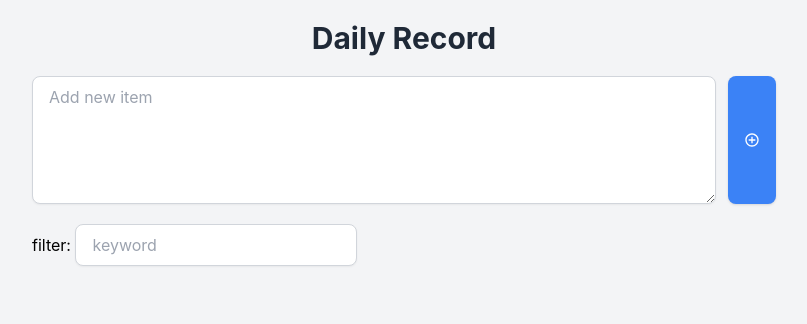
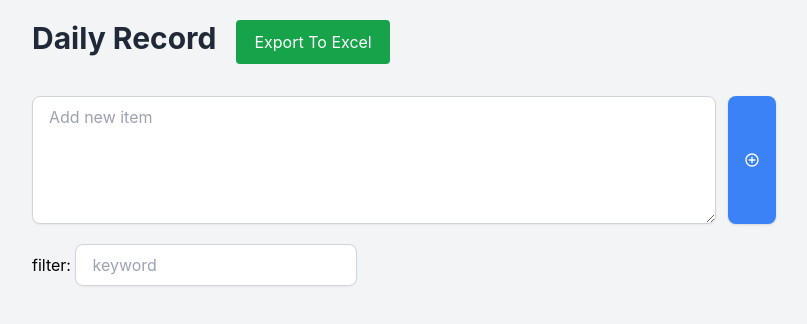
Before and after one commit to jimmyww7710/react-json-diary-localStorage, a React (Create React App) app: page / in a window 1280 px wide. Shown: the top 324 px of the page, without its empty margins (236-1043 px from the left). Built offline with nearby package versions, Linux system fonts and the light colour scheme.

Commit message:
feat: export to excel button

```diff
--- a/package.json
+++ b/package.json
@@ -9,7 +9,8 @@
     "react-dom": "^19.0.0",
     "react-icons": "^5.4.0",
     "react-scripts": "5.0.1",
-    "web-vitals": "^4.2.4"
+    "web-vitals": "^4.2.4",
+    "xlsx": "^0.18.5"
   },
   "scripts": {
     "start": "react-scripts start",
--- a/public/index.html
+++ b/public/index.html
@@ -1,14 +1,12 @@
 <!DOCTYPE html>
 <html lang="en">
+
 <head>
   <meta charset="utf-8" />
   <link rel="icon" href="%PUBLIC_URL%/favicon.ico" />
   <meta name="viewport" content="width=device-width, initial-scale=1" />
   <meta name="theme-color" content="#000000" />
-    <meta
-      name="description"
-      content="Web site created using create-react-app"
-    />
+  <meta name="description" content="Web site created using create-react-app" />
   <link rel="apple-touch-icon" href="%PUBLIC_URL%/logo192.png" />
   <!--
       manifest.json provides metadata used when your web app is installed on a
@@ -24,8 +22,9 @@
       work correctly both with client-side routing and a non-root public URL.
       Learn how to configure a non-root public URL by running `npm run build`.
     -->
-    <title>React App</title>
+  <title>Dairy Record</title>
 </head>
+
 <body>
   <noscript>You need to enable JavaScript to run this app.</noscript>
   <div id="root"></div>
@@ -40,4 +39,5 @@
       To create a production bundle, use `npm run build` or `yarn build`.
     -->
 </body>
+
 </html>
--- a/src/App.js
+++ b/src/App.js
@@ -2,6 +2,7 @@ import React, { useEffect, useState } from "react";
 import { getData, addData, deleteData } from "../src/util/shareFunctions";
 import { MdOutlineAddCircleOutline, MdOutlineRemoveCircleOutline } from 'react-icons/md';
 import Popup from './component/Popup';
+import ExportJsonToExcel from './component/ExportJsonToExcel'
 
 const App = () => {
   const [data, setData] = useState([]);
@@ -74,9 +75,12 @@ const App = () => {
 
   return (
     <div className="min-h-screen bg-gray-100 flex flex-col p-5 items-center">
-      <h1 className="text-3xl font-bold text-gray-800 mb-5">Daily Record</h1>
       <section className="w-[60%]">
-        <div className="flex space-x-3 mb-5">
+        <div className="flex">
+          <h1 className="text-3xl font-bold text-gray-800 mb-5 mr-5">Daily Record</h1>
+          <ExportJsonToExcel jsonData={data} fileName="dairy-all" buttonName='Export To Excel' />
+        </div>
+        <div className="flex space-x-3 mt-5 mb-5">
           <textarea
             value={newItem}
             onChange={(e) => setNewItem(e.target.value)}
--- /dev/null
+++ b/src/component/ExportJsonToExcel.js
@@ -0,0 +1,24 @@
+import React from "react";
+import * as XLSX from "xlsx";
+
+const ExportJsonToExcel = ({ jsonData, fileName, buttonName }) => {
+    const handleExport = () => {
+        // Create a new worksheet from the JSON data
+        const ws = XLSX.utils.json_to_sheet(jsonData);
+
+        // Create a new workbook and append the worksheet to it
+        const wb = XLSX.utils.book_new();
+        XLSX.utils.book_append_sheet(wb, ws, "Sheet1");
+
+        // Write the workbook to a file and trigger download
+        XLSX.writeFile(wb, `${fileName}.xlsx`);
+    };
+
+    return (
+        <div>
+            <button className="px-4 py-2 border-2 border-green-600 bg-green-600 text-white rounded hover:bg-green-700" onClick={handleExport}>{buttonName}</button>
+        </div>
+    );
+};
+
+export default ExportJsonToExcel;
```
Also changed, not shown: 1 other file (tests, documents, lock files or other folders). Lines whose indentation alone changed are shown as unchanged.
